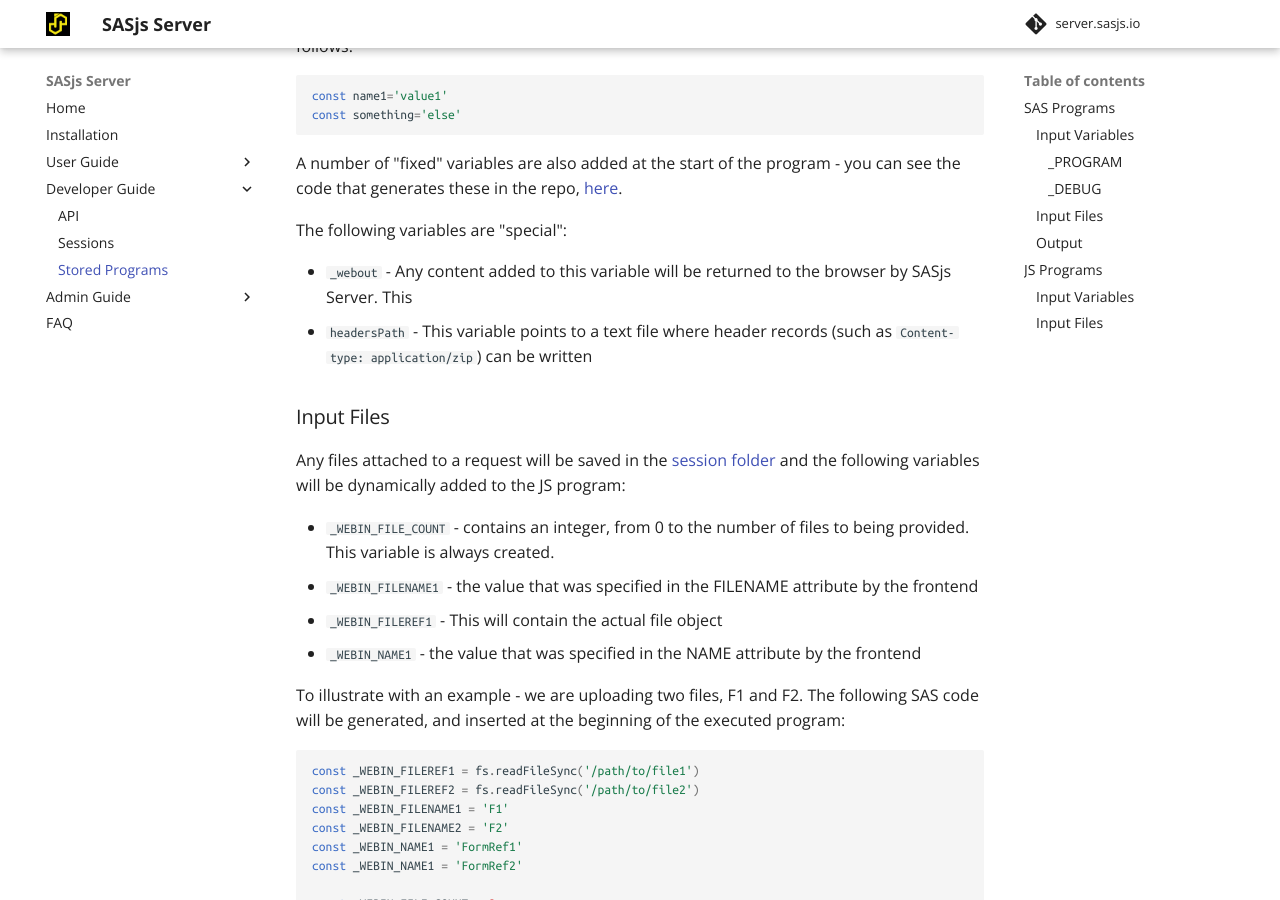
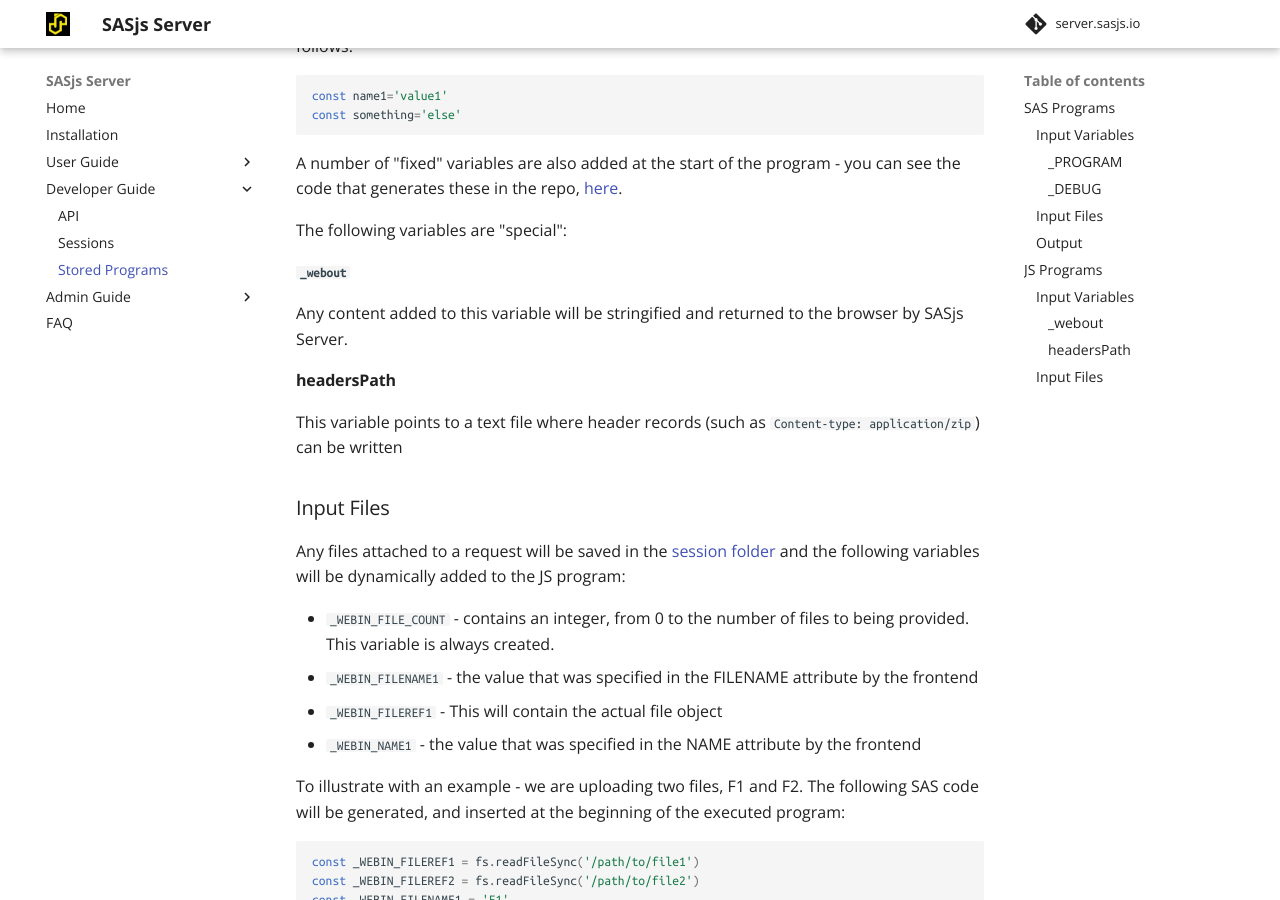
Before and after one commit to sasjs/server.sasjs.io, an MkDocs documentation site: the page built from docs/storedprograms.md, in a window 1280 px wide and 900 px high, scrolled down 2820 px. Built offline with MkDocs 1.6.1 and Material for MkDocs 9.7.7, drawn with Linux system fonts in a browser that asks for light colours.

Commit message:
Update storedprograms.md

```diff
--- a/docs/storedprograms.md
+++ b/docs/storedprograms.md
@@ -103,8 +103,11 @@
 
 The following variables are "special":
 
-* `_webout` - Any content added to this variable will be returned to the browser by SASjs Server.  This
-* `headersPath` - This variable points to a text file where header records (such as `Content-type: application/zip`) can be written
+#### `_webout`
+Any content added to this variable will be stringified and returned to the browser by SASjs Server.
+
+#### headersPath
+This variable points to a text file where header records (such as `Content-type: application/zip`) can be written
 
 
 ### Input Files
```
